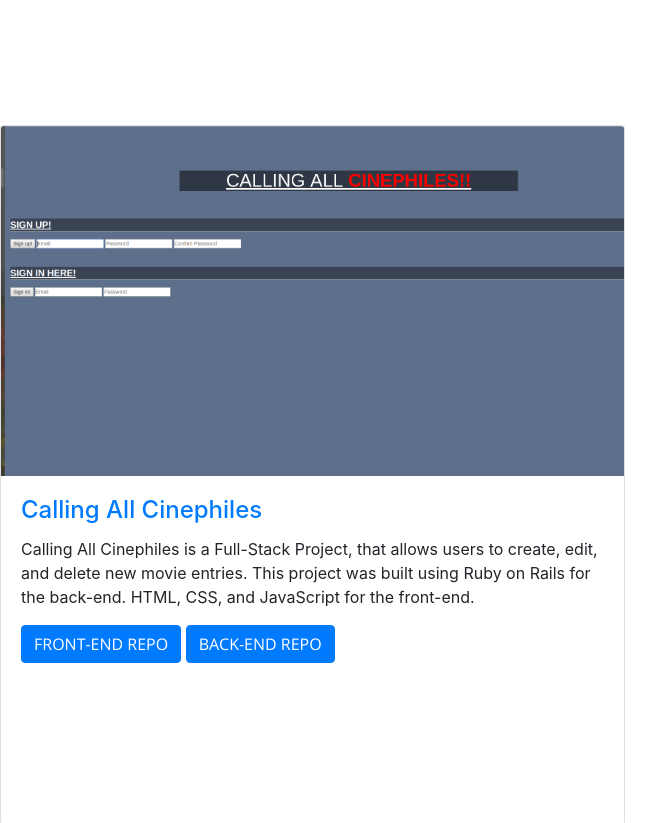
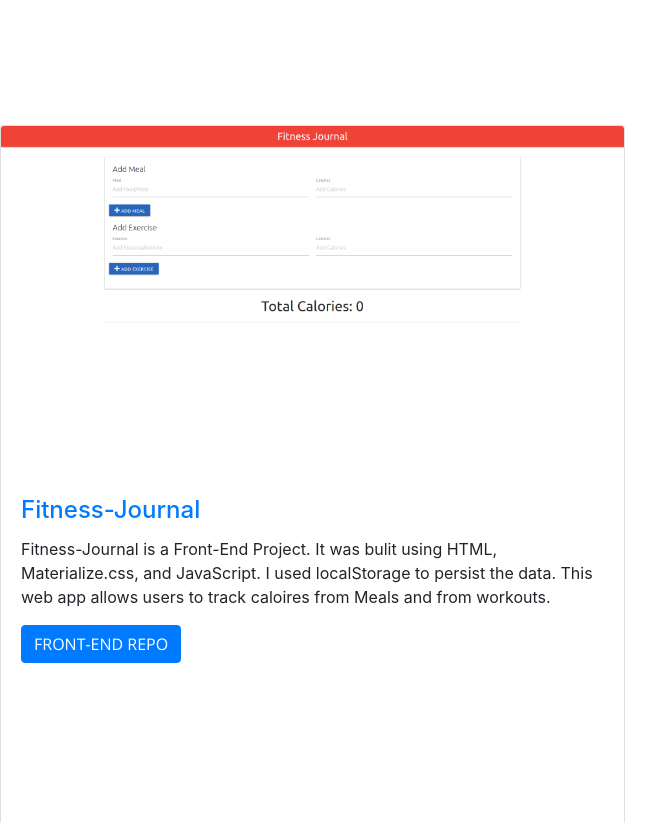
Before and after one commit to mxavier91/Portfolio, a website with bundled scripts: page dist/index.html in a window 1280 px wide. Shown: the part 2080-2903 px from the top of the page, 0-650 px from the left. Built offline with nearby package versions, Linux system fonts and the light colour scheme; files whose address does not match are found by name.

Commit message:
Removed "Calling all Cinephiles" app and added the "Fitness-Journal" app.

```diff
--- a/dist/index.html
+++ b/dist/index.html
@@ -199,18 +199,14 @@
     <div class="row">
       <div class="col-lg-6 portfolio-item">
         <div class="card h-100">
-          <img class="card-img-top" src="img/CAC.png" alt="CAC">
+          <img class="card-img-top" src="img/fitness.png" alt="CAC">
           <div class="card-body">
             <h4 class="card-title">
-              <a href="https://mxavier91.github.io/front-end-rails_project/" target="_blank">Calling All Cinephiles</a>
+              <a href="https://fitness-journal123.netlify.com/" target="_blank">Fitness-Journal</a>
             </h4>
-            <p class="card-text">Calling All Cinephiles is a Full-Stack Project, that allows users to create, edit, and
-              delete new movie entries. This project was built using Ruby on Rails for the back-end. HTML, CSS, and
-              JavaScript for the front-end.</p>
-            <a class="btn btn-primary" href="https://github.com/mxavier91/front-end-rails_project"
+            <p class="card-text">Fitness-Journal is a Front-End Project. It was bulit using HTML, Materialize.css, and JavaScript. I used localStorage to persist the data. This web app allows users to track caloires from Meals and from workouts.</p>
+            <a class="btn btn-primary" href="https://github.com/mxavier91/fitness-journal"
               target="_blank">Front-End Repo</a>
-            <a class="btn btn-primary" href="https://github.com/mxavier91/rails_project" target="_blank">Back-End
-              Repo</a>
           </div>
         </div>
       </div>
--- a/package.json
+++ b/package.json
@@ -11,7 +11,7 @@
     "theme",
     "template"
   ],
-  "homepage": "httpps://mxavier91.github.io/portfolio",
+  "homepage": "https://mxavier91.github.io/portfolio",
   "bugs": {
     "url": "https://github.com/BlackrockDigital/startbootstrap-creative/issues",
     "email": "feedback@startbootstrap.com"
```
Also changed, not shown: dist/img/fitness.png (added).
